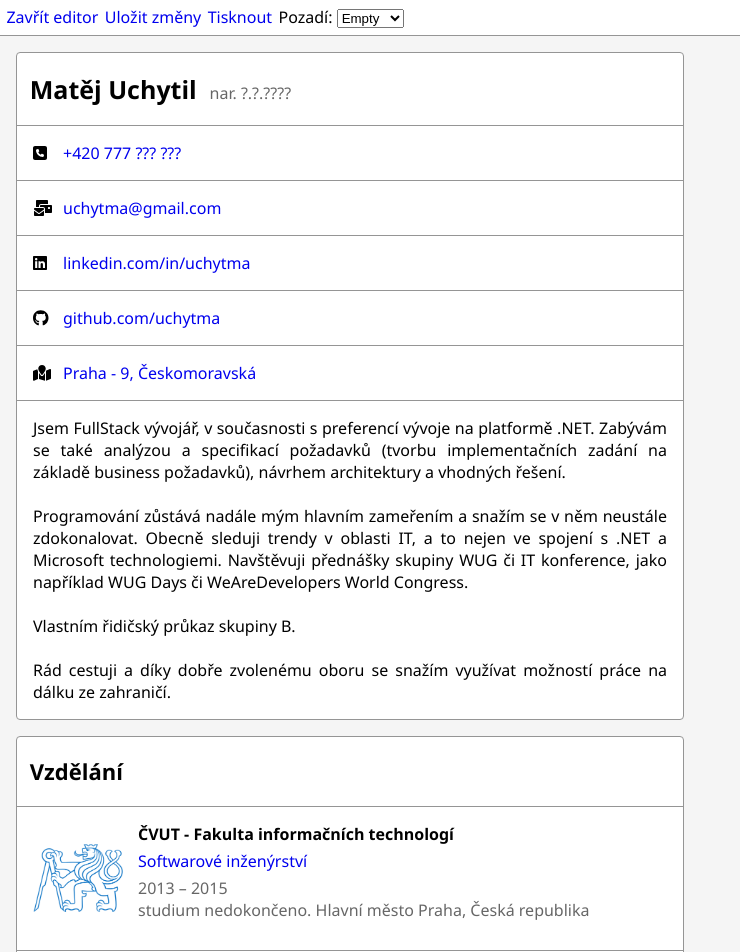
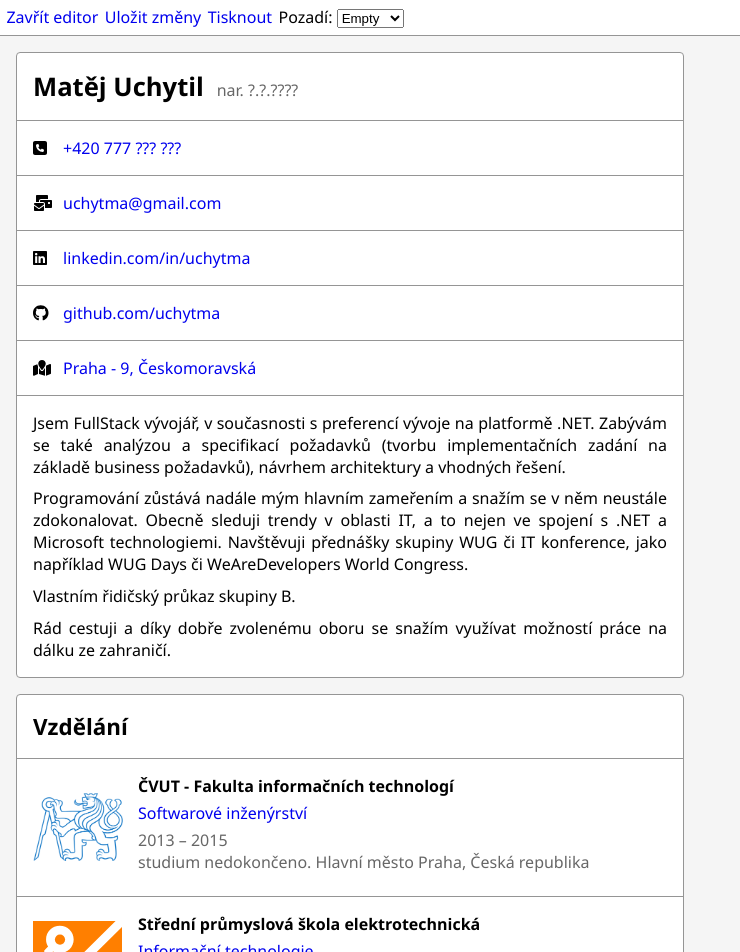
Before and after one commit to uchytma/easy-cv, a Vue app in the folder App/easy-cv/: page /app in a window 1280 px wide. Shown: the top 952 px of the page, without its empty margins (0-740 px from the left). Built offline with nearby package versions, Linux system fonts and the light colour scheme.

Commit message:
Print css optimalization

```diff
--- a/App/easy-cv/public/defaultCv.json
+++ b/App/easy-cv/public/defaultCv.json
@@ -56,7 +56,7 @@
         {
           "guid": "a6e9c9c6-6926-4de5-b9b1-43779c336caa",
           "text": {
-            "text": "Jsem FullStack vývojář, v současnosti s preferencí vývoje na platformě .NET. Zabývám se také analýzou a specifikací požadavků (tvorbu implementačních zadání na základě business požadavků), návrhem architektury a vhodných řešení.  <br><br>        Programování zůstává nadále mým hlavním zameřením a snažím se v něm neustále zdokonalovat. Obecně sleduji trendy v oblasti IT, a to nejen ve spojení s .NET a Microsoft technologiemi. Navštěvuji přednášky skupiny WUG či IT konference, jako například WUG Days či WeAreDevelopers World Congress.    <br><br>    Vlastním řidičský průkaz skupiny B.<br><br>              Rád cestuji a díky dobře zvolenému oboru se snažím využívat možností práce na dálku ze zahraničí."
+            "text": "<p>Jsem FullStack vývojář, v současnosti s preferencí vývoje na platformě .NET. Zabývám se také analýzou a specifikací požadavků (tvorbu implementačních zadání na základě business požadavků), návrhem architektury a vhodných řešení.  </p><p>        Programování zůstává nadále mým hlavním zameřením a snažím se v něm neustále zdokonalovat. Obecně sleduji trendy v oblasti IT, a to nejen ve spojení s .NET a Microsoft technologiemi. Navštěvuji přednášky skupiny WUG či IT konference, jako například WUG Days či WeAreDevelopers World Congress.   </p><p>    Vlastním řidičský průkaz skupiny B.    </p><p>      Rád cestuji a díky dobře zvolenému oboru se snažím využívat možností práce na dálku ze zahraničí.</p>"
           },
           "type": "textarea"
         }
@@ -433,7 +433,7 @@
             "muted": true
           },
           "longText": {
-            "text": "B2B aplikace pro srování hypotečních, spotřebitelských a nezajištěných úvěrů. Metodika úvěrů a také přímé online sjednání hypotečního úvěru. <br/><br/>                Účastnil jsem se z velké části návrhových fází projektu z pohledu business funkcionality a následně jsem měl na starost plánování vývoje, převod produktového zadání do zadání pro vývojáře, řešení souvislostí a ošetření edge-cases. Měl jsem odpovědnost za vedení implementačního teamu, volbu architektury, rozdělování práce a řešení případných nejasností v zadání. Spolupracoval jsem na samotné implementaci kritických částí aplikace a také na validaci splnění zadání před předáním."
+            "text": "<p>B2B aplikace pro srování hypotečních, spotřebitelských a nezajištěných úvěrů. Metodika úvěrů a také přímé online sjednání hypotečního úvěru. </p><p>                Účastnil jsem se z velké části návrhových fází projektu z pohledu business funkcionality a následně jsem měl na starost plánování vývoje, převod produktového zadání do zadání pro vývojáře, řešení souvislostí a ošetření edge-cases. Měl jsem odpovědnost za vedení implementačního teamu, volbu architektury, rozdělování práce a řešení případných nejasností v zadání. Spolupracoval jsem na samotné implementaci kritických částí aplikace a také na validaci splnění zadání před předáním.</p>"
           },
           "imageUrl": "/imgs/Doris.png"
         },
--- a/App/easy-cv/src/assets/main.css
+++ b/App/easy-cv/src/assets/main.css
@@ -16,7 +16,7 @@
 }
 
 html {
-    font-family: Segoe UI,Frutiger,Frutiger Linotype,Dejavu Sans,Helvetica Neue,Arial,sans-serif;
+  font-family: Segoe UI, Frutiger, Frutiger Linotype, Dejavu Sans, Helvetica Neue, Arial, sans-serif;
   min-height: 100vh;
   background-color: var(--color-gray-1);
 }
@@ -44,15 +44,49 @@ a:hover {
 
 h1 {
   font-weight: 600;
-    font-size: 25px;
+  font-size: 1.6rem;
 }
 
 h2 {
   font-weight: 600;
-    font-size: 22px;
+  font-size: 1.4rem;
 }
 
 h3 {
-    font-size: 16px;
+  font-size: 1rem;
   margin: 0px;
 }
+
+.text-justify {
+  text-align: justify;
+}
+
+.cv-item-padding {
+  padding: var(--base-gap);
+}
+
+p {
+    margin: 0;
+}
+
+p:not(:last-of-type) {
+    margin-bottom: 0.6rem;
+}
+
+@media print {
+  html {
+    background-color: white;
+  }
+
+  a {
+    color: black;
+  }
+
+  body {
+    padding: 0px;
+  }
+
+  .cv-item-padding {
+    padding: calc(var(--base-gap) * 0.5);
+  }
+}
--- a/App/easy-cv/src/components/molecules/CvItemPanel.vue
+++ b/App/easy-cv/src/components/molecules/CvItemPanel.vue
@@ -1,5 +1,5 @@
 <template>
-  <article class="article-wrapper">
+  <article class="article-wrapper cv-item-padding">
     <div v-if="props.item.imageUrl" class="g-img">
       <img :src="props.item.imageUrl" />
     </div>
@@ -21,7 +21,7 @@
         :text-fragment="props.item.subtitle"
       ></BaseTextFragment>
       <BaseTextFragment
-        class="g-longText"
+        class="g-longText text-justify"
         :allow-html="true"
         v-if="props.item.longText"
         :text-fragment="props.item.longText"
@@ -42,7 +42,6 @@ const props = defineProps<{
 
 <style lang="css" scoped>
 .article-wrapper {
-  padding: var(--base-gap);
   display: grid;
   grid: auto / min-content auto;
   grid-template-areas: "g-img g-text";
@@ -65,15 +64,15 @@ const props = defineProps<{
 
 .g-text {
   grid-area: g-text;
-  margin-bottom: calc(var(--base-gap) * 0.5);
-  display: grid;
-  grid: min-content min-content min-content auto / auto;
+  display: flex;
+  flex-direction: column;
   gap: 5px;
 }
 
 .title-wrapper {
   gap: 10px;
   display: flex;
+  align-items: baseline;
 }
 
 .g-longText {
--- a/App/easy-cv/src/components/molecules/CvItemText.vue
+++ b/App/easy-cv/src/components/molecules/CvItemText.vue
@@ -1,5 +1,5 @@
 <template>
-  <article :class="{ 'article-without-icon': !props.item.icon }" class="article">
+  <article :class="{ 'article-without-icon': !props.item.icon }" class="article cv-item-padding">
     <BaseIcon v-if="props.item.icon" :icon="props.item.icon"></BaseIcon>
     <BaseTextFragment v-if="props.item.text" :text-fragment="props.item.text"></BaseTextFragment>
     <BaseItemSeparator v-if="props.item.subtext"></BaseItemSeparator>
@@ -20,7 +20,6 @@ const props = defineProps<{
 
 <style lang="css" scoped>
 .article {
-  padding: var(--base-gap);
   display: grid;
   grid-template-columns: 30px max-content max-content auto;
   align-items: center;
--- a/App/easy-cv/src/components/molecules/CvItemTextarea.vue
+++ b/App/easy-cv/src/components/molecules/CvItemTextarea.vue
@@ -1,5 +1,5 @@
 <template>
-  <article class="article" v-html="props.item.text?.text"></article>
+  <article class="article cv-item-padding text-justify" v-html="props.item.text?.text"></article>
 </template>
 
 <script lang="ts" setup>
@@ -9,10 +9,3 @@ const props = defineProps<{
   item: CvModelItemTextarea;
 }>();
 </script>
-
-<style lang="css" scoped>
-.article {
-  padding: var(--base-gap);
-  text-align: justify;
-}
-</style>
--- a/App/easy-cv/src/components/molecules/CvSectionHeader.vue
+++ b/App/easy-cv/src/components/molecules/CvSectionHeader.vue
@@ -1,5 +1,5 @@
 <template>
-  <header class="section-header">
+  <header class="section-header cv-item-padding">
     <HeaderText :size="props.sectionHeader.size"> {{ props.sectionHeader.title }}</HeaderText>
     <span class="muted">{{ props.sectionHeader.subtitle }}</span>
   </header>
@@ -18,7 +18,6 @@ const props = defineProps<{
   display: flex;
   flex-direction: row;
   align-items: baseline;
-  padding: 1.2rem 0.8rem;
   gap: 0.8rem;
 }
 </style>
--- a/App/easy-cv/src/components/organisms/CvSection.vue
+++ b/App/easy-cv/src/components/organisms/CvSection.vue
@@ -5,7 +5,7 @@
       <CvItem v-if="props.section.items.length > 0" :item="props.section.items[0]" />
     </div>
     <template v-for="(item, index) in props.section.items" :key="item.guid">
-      <CvItem v-if="index != 0" :item="item" />
+      <CvItem class="item-wrapper" v-if="index != 0" :item="item" />
     </template>
   </section>
 </template>
@@ -33,4 +33,25 @@ const props = defineProps<{
 .header-and-first-item-wrapper > *:not(:last-child) {
   border-bottom: 1px solid var(--color-lines);
 }
+
+@media print {
+  .section-wrapper,
+  .section-wrapper > *,
+  .header-and-first-item-wrapper > * {
+    border: none !important;
+  }
+
+  .section-wrapper {
+    display: block !important; /* hack required for 'break-inside: avoid' */
+  }
+
+  .section-wrapper:not(:last-of-type) {
+    padding-bottom: 1rem; /* padding do not apply for last item - because it can cause empty last page when print */
+  }
+
+  .header-and-first-item-wrapper,
+  .item-wrapper {
+    break-inside: avoid;
+  }
+}
 </style>
--- a/App/easy-cv/src/views/app/AppView.vue
+++ b/App/easy-cv/src/views/app/AppView.vue
@@ -84,4 +84,16 @@ const MainLayoutStyles = computed(() => {
     grid-template-areas: "nav main aside";
   }
 }
+
+@media print {
+  .main-layout {
+    grid: auto / auto;
+    grid-template-areas: "main";
+  }
+
+  .nav,
+  .aside {
+    display: none;
+  }
+}
 </style>
--- a/App/easy-cv/src/views/app/components/AppMain.vue
+++ b/App/easy-cv/src/views/app/components/AppMain.vue
@@ -16,4 +16,10 @@ const store = useMainAppStore();
   flex-direction: column;
   gap: var(--base-gap);
 }
+
+@media print {
+  .main-wrapper {
+    display: block; /* hack required for 'break-inside: avoid' */
+  }
+}
 </style>
```
Also changed, not shown: App/easy-cv/public/imgs/no.png. Lines whose indentation alone changed are shown as unchanged.
